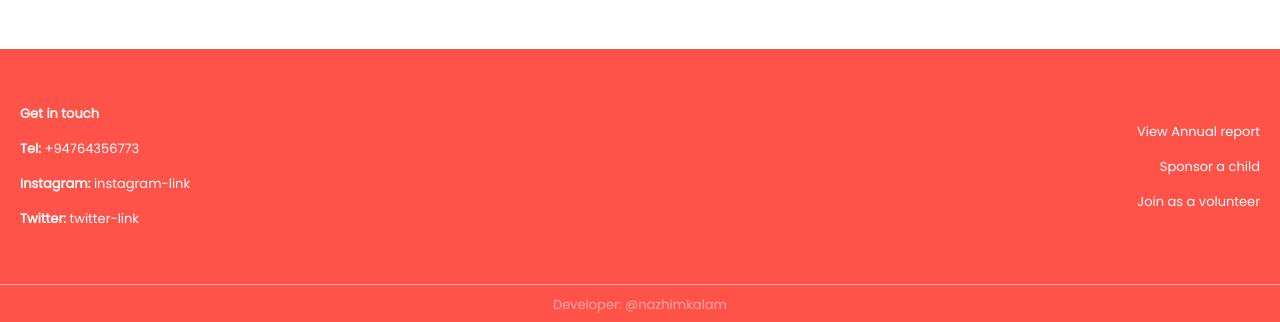
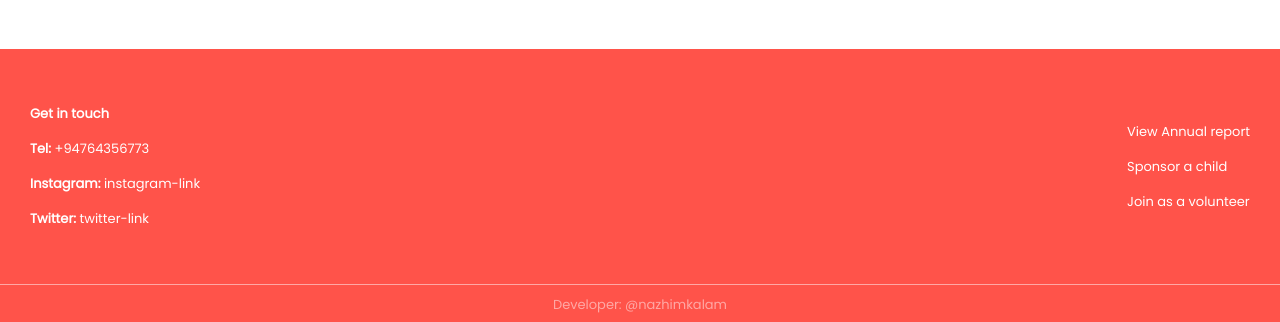
Before and after one commit to NTK7/geurdon-foundation, a React (Create React App) app: page / in a window 1280 px wide. Shown: the part 1148-1470 px from the top of the page. Built offline with nearby package versions, Linux system fonts and the light colour scheme.

Commit message:
updated scrollbar

```diff
--- a/src/index.css
+++ b/src/index.css
@@ -10,3 +10,19 @@ code {
 * {
 	margin: 0;
 }
+
+::-webkit-scrollbar {
+	background-color: #fff;
+	width: 16px;
+}
+::-webkit-scrollbar-track {
+	background-color: #fff;
+}
+::-webkit-scrollbar-thumb {
+	background-color: #babac0;
+	border-radius: 16px;
+	border: 4px solid #fff;
+}
+::-webkit-scrollbar-button {
+	display: none;
+}
--- a/src/shared/Footer.js
+++ b/src/shared/Footer.js
@@ -3,7 +3,7 @@ import styled from 'styled-components';
 
 const Footer = () => {
 	return (
-		<Fade triggerOnce={true} direction="up" >
+		<Fade triggerOnce={true} direction="up">
 			<Container>
 				<section>
 					<div>
@@ -93,18 +93,13 @@ const Container = styled.div`
 	}
 	> section {
 		display: flex;
-		padding: 40px 20px;
+		padding: 40px 30px;
 
 		align-items: center;
 		justify-content: space-between;
 		> div {
 			> p {
 				margin: 15px 0;
-			}
-			:last-child {
-				> p {
-					text-align: end;
-				}
 			}
 		}
 	}
```
